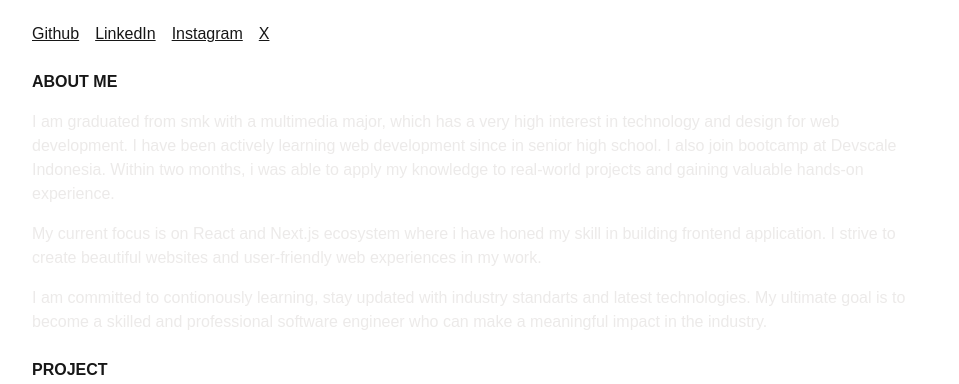
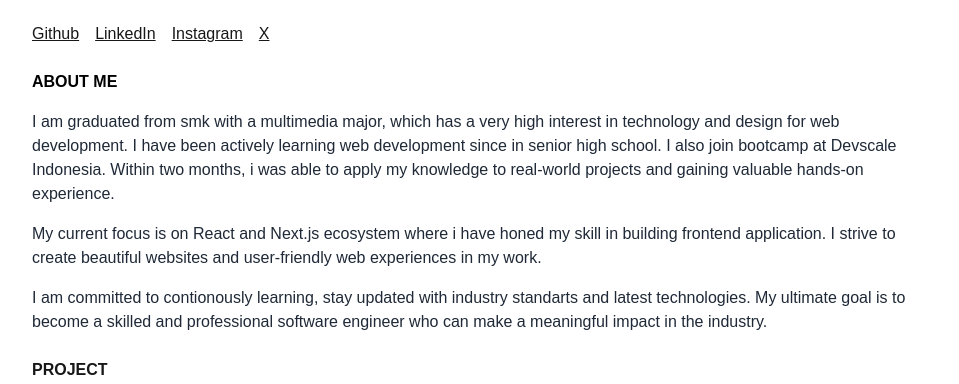
Before and after one commit to karyaelb/personal-page, a React (Vite) app: page / in a window 1280 px wide. Shown: the part 122-506 px from the top of the page, without its empty margins (160-1119 px from the left). Built offline with nearby package versions, Linux system fonts and the light colour scheme.

Commit message:
added color teks

```diff
--- a/src/components/App.jsx
+++ b/src/components/App.jsx
@@ -49,8 +49,10 @@ function App() {
 
         <section>
           <div className="space-y-4 text-sm sm:text-base">
-            <h2 className="uppercase font-semibold text-base">about me</h2>
-            <p className="text-stone-200/[0.8] ">
+            <h2 className="uppercase font-semibold text-base text-black dark:text-white">
+              about me
+            </h2>
+            <p className="text-gray-800 dark:text-stone-200/[0.8]">
               I am graduated from smk with a multimedia major, which has a very
               high interest in technology and design for web development. I have
               been actively learning web development since in senior high
@@ -59,13 +61,13 @@ function App() {
               and gaining valuable hands-on experience.
             </p>
 
-            <p className="text-stone-200/[0.8] ">
+            <p className="text-gray-800 dark:text-stone-200/[0.8]">
               My current focus is on React and Next.js ecosystem where i have
               honed my skill in building frontend application. I strive to
               create beautiful websites and user-friendly web experiences in my
               work.
             </p>
-            <p className="text-stone-200/[0.8] ">
+            <p className="text-gray-800 dark:text-stone-200/[0.8]">
               I am committed to contionously learning, stay updated with
               industry standarts and latest technologies. My ultimate goal is to
               become a skilled and professional software engineer who can make a
```
